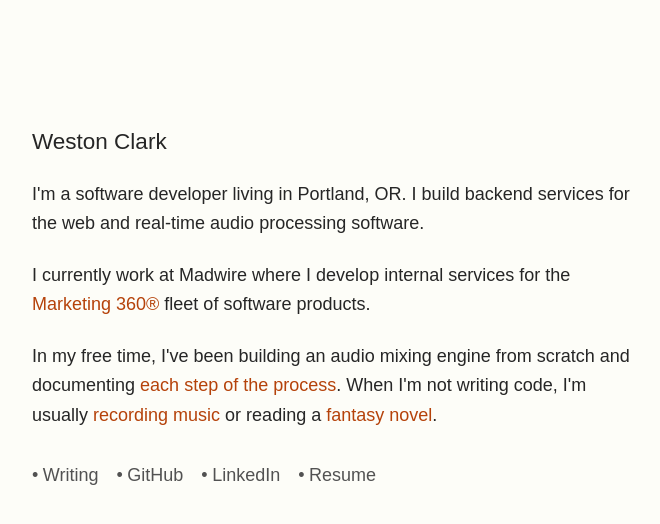
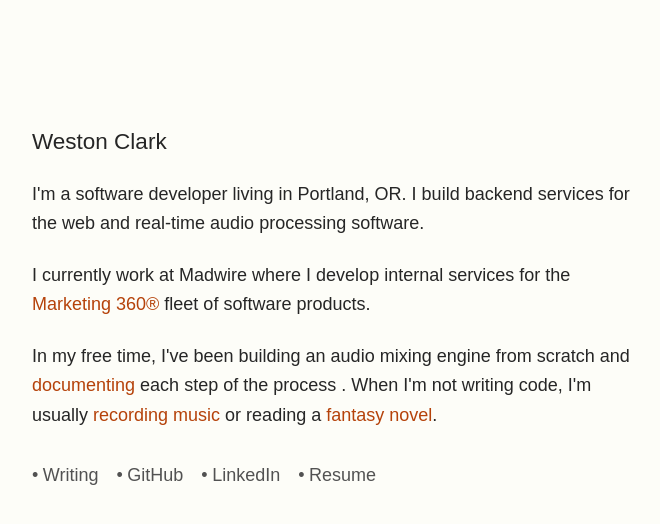
Before and after one commit to westonclark/personal-website-v2, a Next.js app: page / in a window 1280 px wide. Shown: the top 524 px of the page, without its empty margins (302-962 px from the left). Built offline with nearby package versions, Linux system fonts and the light colour scheme; a web font is replaced by a local one.

Commit message:
Highlight documenting

```diff
--- a/app/page.tsx
+++ b/app/page.tsx
@@ -29,14 +29,14 @@
 
         <p className="leading-relaxed">
           In my free time, I've been building an audio mixing engine from
-          scratch and documenting{" "}
+          scratch and{" "}
           <Link
             className="text-[#b5420a] hover:text-[#963708] dark:text-[#d97757] dark:hover:text-[#e08568] transition-colors"
             href="/writing"
           >
-            each step of the process
+            documenting
           </Link>
-          . When I'm not writing code, I'm usually
+          {" "}each step of the process . When I'm not writing code, I'm usually
           <Link
             target="_blank"
             rel="noopener noreferrer"
```
